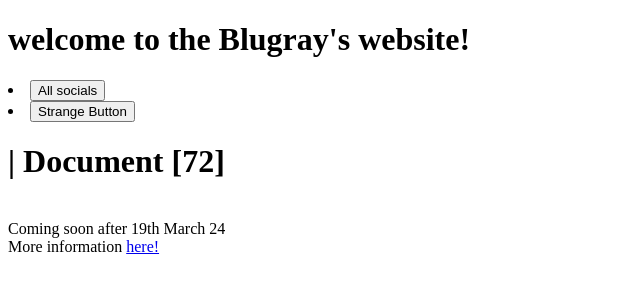
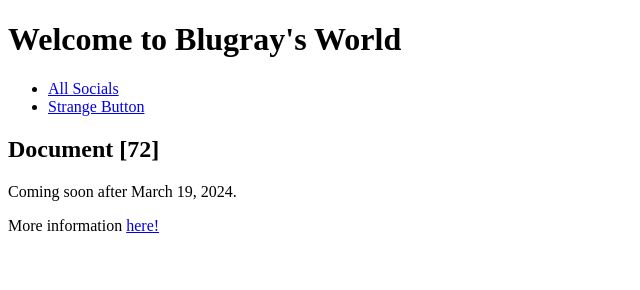
Before and after one commit to BlugrayGuyLegit/Blugray, a plain HTML site: page index.html in a window 1280 px wide. Shown: the whole page, without its empty margins (0-640 px from the left). Drawn offline with Linux system fonts and the light colour scheme.

Commit message:
Update index.html
Better

```diff
--- a/index.html
+++ b/index.html
@@ -1,25 +1,33 @@
 <!DOCTYPE html>
-<html>
+<html lang="en">
 
 <head>
-  <meta charset="utf-8">
-  <meta name="viewport" content="width=device-width">
-  <title>Docs.repl</title>
-  <meta author="Blugray">
-  <meta color="blue">
-  <link href="style.css" rel="stylesheet" type="text/css" />
+  <meta charset="UTF-8">
+  <meta name="viewport" content="width=device-width, initial-scale=1.0">
+  <title>Blugray's Website</title>
+  <link rel="stylesheet" href="style.css">
 </head>
 
 <body>
-<h1>welcome to the Blugray's website!</h1>
-  <li><a href="https://linktr.ee/blugray"><button>All socials</button></a></li>
-<li><a href="https://BlugrayGuyLegit.github.io/Skibidi-toilet-community/Blugray-console.html"><button>Strange Button</button></a></li>
- <h1>| Document [72]</h1><br>
-  Coming soon after 19th March 24<br>
-  More information <a href="https://BlugrayGuyLegit.github.io/Skibidi-toilet-community/72.html">here!</a>
+  <header>
+    <h1>Welcome to Blugray's World</h1>
+    <nav>
+      <ul>
+        <li><a href="https://linktr.ee/blugray">All Socials</a></li>
+        <li><a href="https://BlugrayGuyLegit.github.io/Skibidi-toilet-community/Blugray-console.html">Strange Button</a></li>
+      </ul>
+    </nav>
+  </header>
 
+  <main>
+    <section>
+      <h2>Document [72]</h2>
+      <p>Coming soon after March 19, 2024.</p>
+      <p>More information <a href="https://BlugrayGuyLegit.github.io/Skibidi-toilet-community/72.html">here!</a></p>
+    </section>
+  </main>
 
-  <script type="module" src="script.js"></script>
+  <script src="script.js" defer></script>
 </body>
 
 </html>
```
